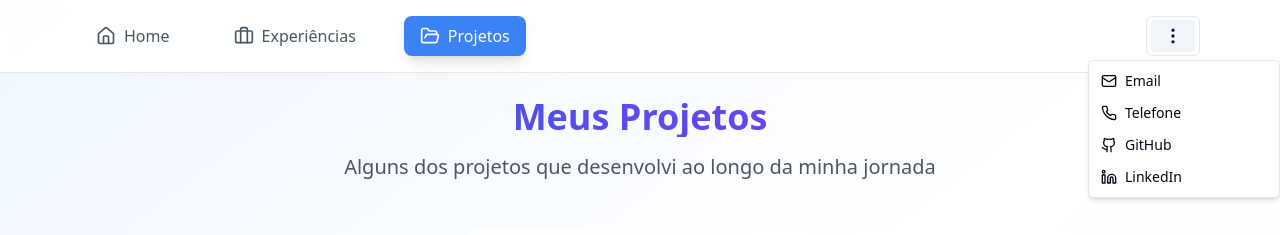
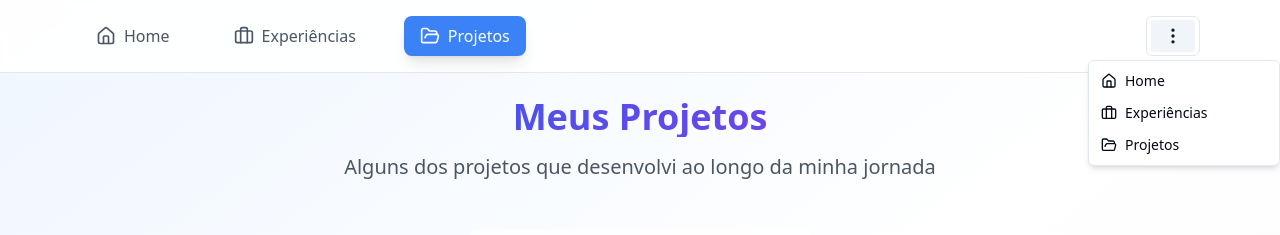
Before and after one commit to alanjhones2504/curriculo-alan-jhones, a React (Vite) app: page /projetos in a window 1280 px wide. Both pictures are taken after a click on the button 1173 px from the left and 36 px from the top of the page. Shown: the top 235 px of the page. Built offline with nearby package versions, Linux system fonts and the light colour scheme.

Commit message:
Refactor navbar menu
Remove unnecessary items from the navbar menu.

```diff
--- a/src/components/Navbar.tsx
+++ b/src/components/Navbar.tsx
@@ -1,6 +1,6 @@
 
 import { Link, useLocation } from "react-router-dom";
-import { Home, Briefcase, FolderOpen, Mail, Github, Linkedin, Phone } from "lucide-react";
+import { Home, Briefcase, FolderOpen } from "lucide-react";
 import {
   Menubar,
   MenubarContent,
@@ -46,30 +46,14 @@ const Navbar = () => {
                 <EllipsisVertical className="w-5 h-5" />
               </MenubarTrigger>
               <MenubarContent>
-                <MenubarItem asChild>
-                  <a href="mailto:ajpb2504@gmail.com" className="flex items-center gap-2">
-                    <Mail className="w-4 h-4" />
-                    Email
-                  </a>
-                </MenubarItem>
-                <MenubarItem asChild>
-                  <a href="tel:85997509578" className="flex items-center gap-2">
-                    <Phone className="w-4 h-4" />
-                    Telefone
-                  </a>
-                </MenubarItem>
-                <MenubarItem asChild>
-                  <a href="https://github.com/alanjhones2504" target="_blank" rel="noopener noreferrer" className="flex items-center gap-2">
-                    <Github className="w-4 h-4" />
-                    GitHub
-                  </a>
-                </MenubarItem>
-                <MenubarItem asChild>
-                  <a href="https://linkedin.com/in/alan-barros" target="_blank" rel="noopener noreferrer" className="flex items-center gap-2">
-                    <Linkedin className="w-4 h-4" />
-                    LinkedIn
-                  </a>
-                </MenubarItem>
+                {navItems.map((item) => (
+                  <MenubarItem key={item.path} asChild>
+                    <Link to={item.path} className="flex items-center gap-2">
+                      <item.icon className="w-4 h-4" />
+                      {item.label}
+                    </Link>
+                  </MenubarItem>
+                ))}
               </MenubarContent>
             </MenubarMenu>
           </Menubar>
```
